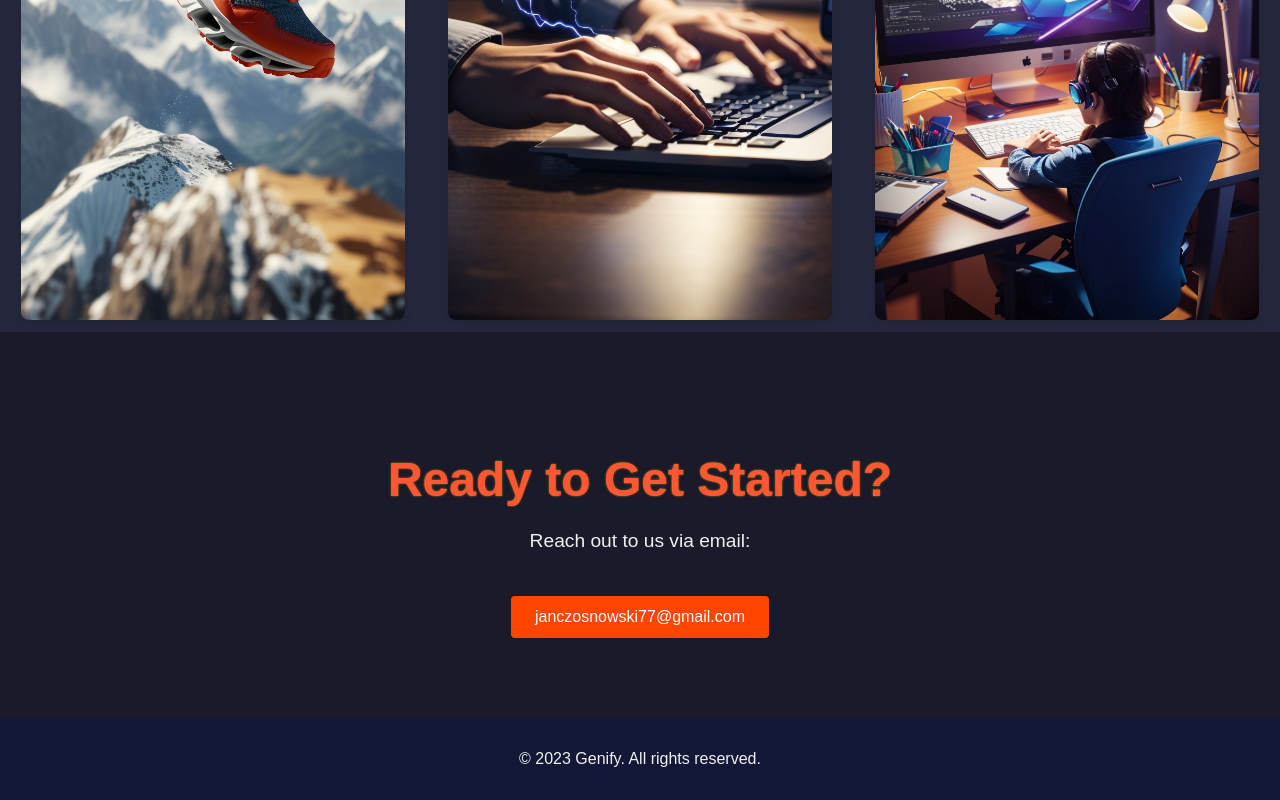
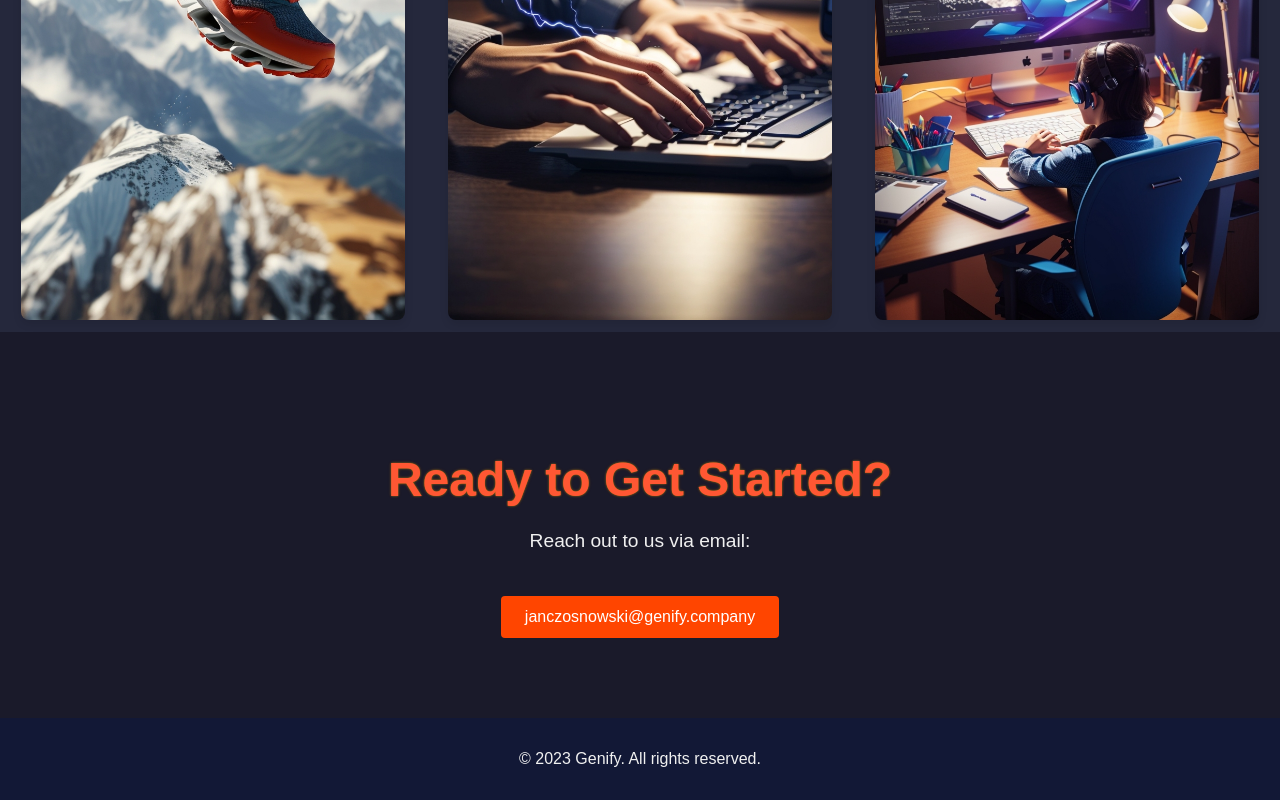
Before and after one commit to janCzosnowski/Genify, a website: page public/index.html in a window 1280 px wide. Shown: the part 933-1733 px from the top of the page. Drawn offline with Linux system fonts and the light colour scheme.

Commit message:
email update

```diff
--- a/public/index.html
+++ b/public/index.html
@@ -56,10 +56,10 @@
           <p>Get content tailored to your brand and requirements for maximum impact.</p>
         </div>
       </section>
-      <section class="cta-section">
+      <section class="cta-section" id ="contact">
         <h2>Ready to Get Started?</h2>
         <p>Reach out to us via email:</p>
-        <a href="mailto:janczosnowski77@gmail.com" class="cta-btn">janczosnowski77@gmail.com</a>
+        <a href="mailto:janczonsowski@genify.company" class="cta-btn">janczosnowski@genify.company</a>
       </section>
     </div>
   </div>
```
